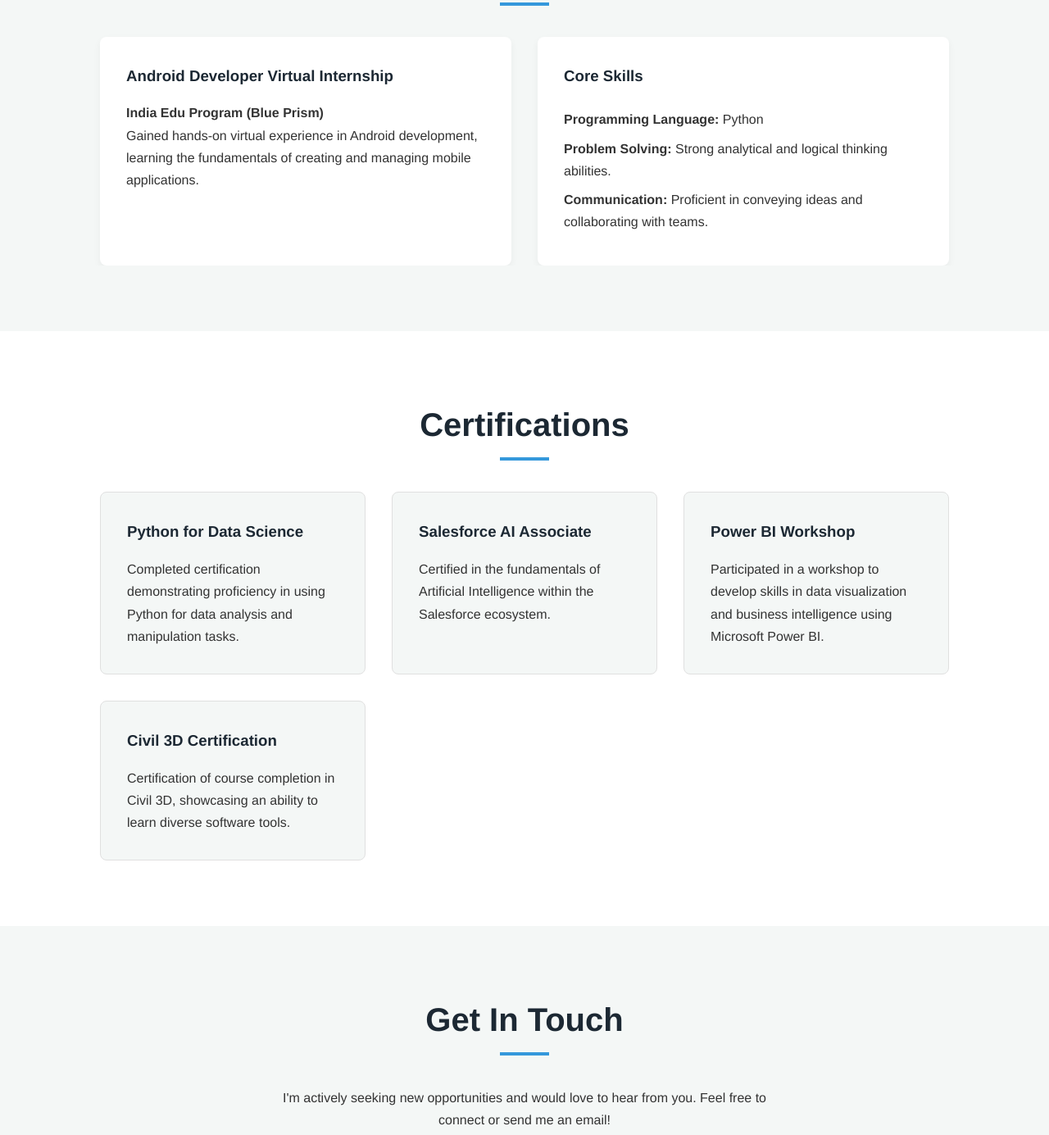
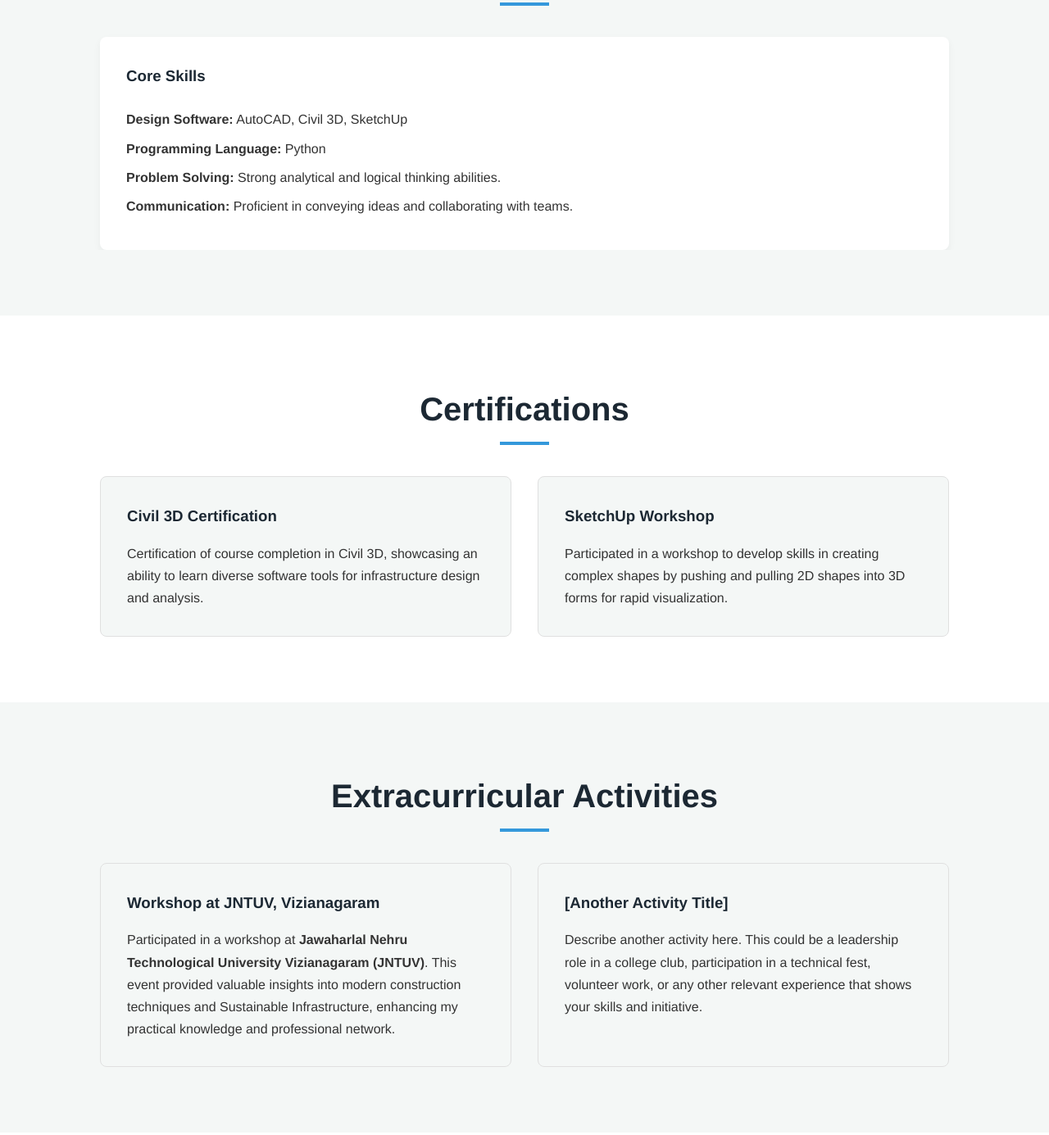
Before and after one commit to Sirisha99389/Portfolio, a plain HTML site: page index.html in a window 1280 px wide. Shown: the part 1229-2614 px from the top of the page at 82% size. Drawn offline with Linux system fonts and the light colour scheme.

Commit message:
Update index.html

```diff
--- a/index.html
+++ b/index.html
@@ -18,6 +18,7 @@
                 <li><a href="#about">About</a></li>
                 <li><a href="#experience">Experience & Skills</a></li>
                 <li><a href="#certifications">Certifications</a></li>
+                <li><a href="#activities">Activities</a></li> <!-- Link Added Here -->
                 <li><a href="#contact">Contact</a></li>
             </ul>
             <div class="burger">
@@ -43,7 +44,7 @@
             <div class="container">
                 <h2>About Me</h2>
                 <p>
-                    I am a dedicated and detail-oriented student pursuing a Bachelor of Technology in Civil Engineering from <strong>Pragati Engineering College</strong>. I have a strong foundation in programming with Python and possess key skills in logical thinking, communication, and problem-solving. I am eager to apply my knowledge in a progressive organization and continue to grow as a software engineer.
+                    I am a dedicated and detail-oriented student pursuing a Bachelor of Technology in Civil Engineering from <strong>Pragati Engineering College</strong>. I have a strong foundation in designing using Auto CAD and possess key skills in logical thinking, communication, and problem-solving. I am eager to apply my knowledge in a progressive organization and continue to grow as a civil engineer.
                 </p>
             </div>
         </section>
@@ -53,16 +54,11 @@
             <div class="container">
                 <h2>Experience & Skills</h2>
                 <div class="experience-grid">
-                    <!-- Internship Experience -->
-                    <div class="experience-card">
-                        <h3>Android Developer Virtual Internship</h3>
-                        <p><strong>India Edu Program (Blue Prism)</strong></p>
-                        <p>Gained hands-on virtual experience in Android development, learning the fundamentals of creating and managing mobile applications.</p>
-                    </div>
                     <!-- Skills -->
                     <div class="experience-card">
                         <h3>Core Skills</h3>
                         <ul>
+                            <li><strong>Design Software:</strong> AutoCAD, Civil 3D, SketchUp</li>
                             <li><strong>Programming Language:</strong> Python</li>
                             <li><strong>Problem Solving:</strong> Strong analytical and logical thinking abilities.</li>
                             <li><strong>Communication:</strong> Proficient in conveying ideas and collaborating with teams.</li>
@@ -77,32 +73,45 @@
             <div class="container">
                 <h2>Certifications</h2>
                 <div class="project-grid">
-                    <!-- Certification 1 -->
-                    <div class="project-card">
-                        <h3>Python for Data Science</h3>
-                        <p>Completed certification demonstrating proficiency in using Python for data analysis and manipulation tasks.</p>
+                     <!-- Certification 1 -->
+                     <div class="project-card">
+                        <h3>Civil 3D Certification</h3>
+                        <p>Certification of course completion in Civil 3D, showcasing an ability to learn diverse software tools for infrastructure design and analysis.</p>
                     </div>
                     <!-- Certification 2 -->
                     <div class="project-card">
-                        <h3>Salesforce AI Associate</h3>
-                        <p>Certified in the fundamentals of Artificial Intelligence within the Salesforce ecosystem.</p>
+                        <h3>SketchUp Workshop</h3>
+                        <p>Participated in a workshop to develop skills in creating complex shapes by pushing and pulling 2D shapes into 3D forms for rapid visualization.</p>
                     </div>
-                    <!-- Certification 3 -->
+                </div>
+            </div>
+        </section>
+
+        <!-- Extracurricular Activities Section -->
+        <section id="activities" class="section-bg">
+            <div class="container">
+                <h2>Extracurricular Activities</h2>
+                <div class="project-grid">
+                    <!-- Activity 1: JNTUV Workshop -->
                     <div class="project-card">
-                        <h3>Power BI Workshop</h3>
-                        <p>Participated in a workshop to develop skills in data visualization and business intelligence using Microsoft Power BI.</p>
+                        <h3>Workshop at JNTUV, Vizianagaram</h3>
+                        <p>
+                           Participated in a workshop at <strong>Jawaharlal Nehru Technological University Vizianagaram (JNTUV)</strong>. This event provided valuable insights into modern construction techniques and Sustainable Infrastructure, enhancing my practical knowledge and professional network.
+                        </p>
                     </div>
-                     <!-- Certification 4 -->
-                     <div class="project-card">
-                        <h3>Civil 3D Certification</h3>
-                        <p>Certification of course completion in Civil 3D, showcasing an ability to learn diverse software tools.</p>
+                    <!-- Activity 2: Placeholder for another activity -->
+                    <div class="project-card">
+                        <h3>[Another Activity Title]</h3>
+                        <p>
+                            Describe another activity here. This could be a leadership role in a college club, participation in a technical fest, volunteer work, or any other relevant experience that shows your skills and initiative.
+                        </p>
                     </div>
                 </div>
             </div>
         </section>
 
         <!-- Contact Section -->
-        <section id="contact" class="section-bg">
+        <section id="contact">
             <div class="container">
                 <h2>Get In Touch</h2>
                 <p>I'm actively seeking new opportunities and would love to hear from you. Feel free to connect or send me an email!</p>
```
